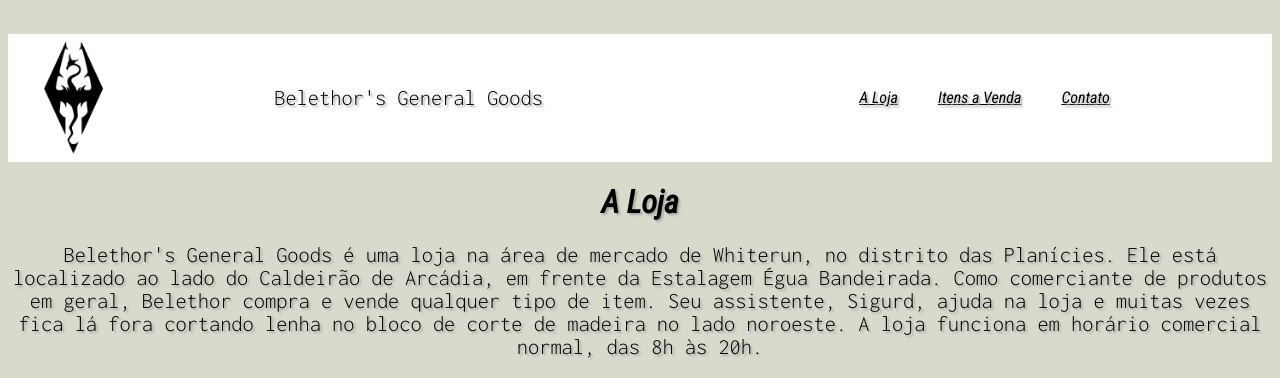
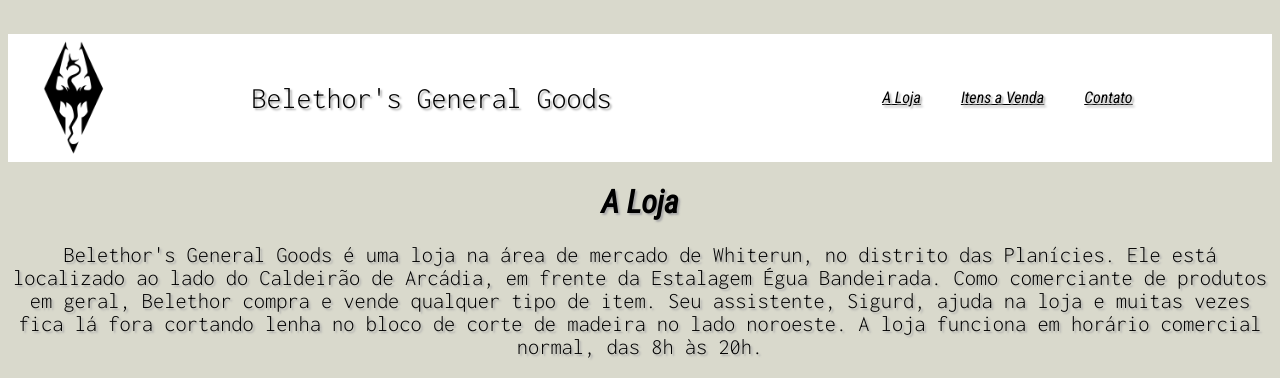
Before and after one commit to AdrisJr/Trabalho-3-FCC, a plain HTML site: page index.html in a window 1280 px wide. Shown: the top 378 px of the page. Drawn offline with Linux system fonts and the light colour scheme.

Commit message:
Update styles.css

```diff
--- a/styles.css
+++ b/styles.css
@@ -95,7 +95,7 @@ iframe{
   border-bottom: 1px solid black;
 }
 .pnav{
-  font-size: 1.4em;
+  font-size: max(20px, 30px);
 }
 @media (max-width: 600px) {
   img{
```
